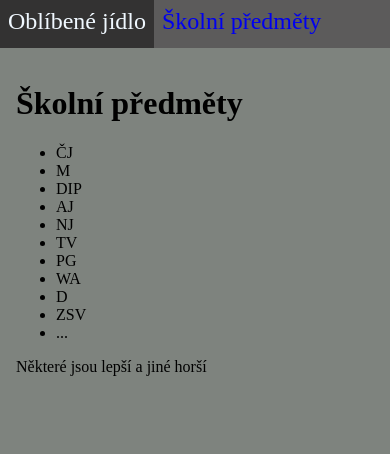
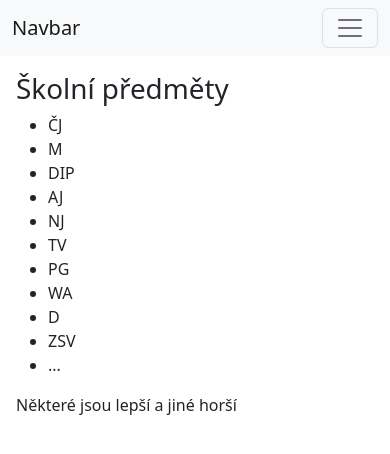
Before and after one commit to gyarab/2022_3e_wa_s1_chalupa, a plain HTML site: page ProlinkovanyWeb/schoolSubjects.html in a window 390 px wide. Drawn offline with nearby package versions, Linux system fonts and the light colour scheme.

Commit message:
responsive menu

```diff
--- a/ProlinkovanyWeb/index.html
+++ b/ProlinkovanyWeb/index.html
@@ -2,15 +2,36 @@
 <html>
     <head>
         <meta charset="utf-8" />
-    <title>Page Title</title>
+        <title>Domů</title>
         <meta name="viewport" content="width=device-width, initial-scale=1" />
         <link rel="stylesheet" type="text/css" media="screen" href="main.css" />
+        <link
+            href="https://cdn.jsdelivr.net/npm/bootstrap@5.2.2/dist/css/bootstrap.min.css"
+            rel="stylesheet"
+            integrity="sha384-Zenh87qX5JnK2Jl0vWa8Ck2rdkQ2Bzep5IDxbcnCeuOxjzrPF/et3URy9Bv1WTRi"
+            crossorigin="anonymous"
+        />
         <script defer src="main.js"></script>
     </head>
     <body>
         <nav>
-      <a href="./index.html">Oblíbené jídlo</a>
-      <a href="./schoolSubjects.html">Školní předměty</a>
+          <nav class="navbar navbar-expand-lg bg-light">
+            <div class="container-fluid">
+              <a class="navbar-brand" href="#">Navbar</a>
+              <button class="navbar-toggler" type="button" data-bs-toggle="collapse" data-bs-target="#navbarNav" aria-controls="navbarNav" aria-expanded="false" aria-label="Toggle navigation">
+                <span class="navbar-toggler-icon"></span>
+              </button>
+              <div class="collapse navbar-collapse" id="navbarNav">
+                <ul class="navbar-nav">
+                  <li class="nav-item">
+                    <a class="nav-link" href="./index.html">Domů</a>
+                  </li>
+                  <li class="nav-item">
+                    <a class="nav-link" href="./schoolSubjects.html">Předměty</a>
+                  </li>
+                </ul>
+              </div>
+            </div>
           </nav>
 
         <div class="content">
--- a/ProlinkovanyWeb/main.css
+++ b/ProlinkovanyWeb/main.css
@@ -15,26 +15,6 @@ html {
     color: black;
 }
 
-nav {
-  height: 3rem;
-  display: flex;
-  align-items: center;
-  justify-content: flex-start;
-  background-color: rgb(92, 91, 91);
-}
-
-nav a {
-  height: 100%;
-  font-size: 1.5rem;
-  text-decoration: none;
-  padding: 0.5rem;
-}
-
-nav a:hover {
-  background-color: #333232;
-  color: aliceblue;
-}
-
 h1 {
     font-size: 2rem;
 }
--- a/ProlinkovanyWeb/schoolSubjects.html
+++ b/ProlinkovanyWeb/schoolSubjects.html
@@ -6,12 +6,40 @@
         <title>DRUHÁ STRÁNKA</title>
         <meta name="viewport" content="width=device-width, initial-scale=1" />
         <link rel="stylesheet" type="text/css" media="screen" href="main.css" />
-    <script src="main.js"></script>
+        <link
+            href="https://cdn.jsdelivr.net/npm/bootstrap@5.2.2/dist/css/bootstrap.min.css"
+            rel="stylesheet"
+            integrity="sha384-Zenh87qX5JnK2Jl0vWa8Ck2rdkQ2Bzep5IDxbcnCeuOxjzrPF/et3URy9Bv1WTRi"
+            crossorigin="anonymous"
+        />
+        <script defer src="main.js"></script>
     </head>
     <body>
-    <nav>
-      <a href="./index.html">Oblíbené jídlo</a>
-      <a href="./schoolSubjects.html">Školní předměty</a>
+        <nav class="navbar navbar-expand-lg bg-light">
+            <div class="container-fluid">
+                <a class="navbar-brand" href="#">Navbar</a>
+                <button
+                    class="navbar-toggler"
+                    type="button"
+                    data-bs-toggle="collapse"
+                    data-bs-target="#navbarNav"
+                    aria-controls="navbarNav"
+                    aria-expanded="false"
+                    aria-label="Toggle navigation"
+                >
+                    <span class="navbar-toggler-icon"></span>
+                </button>
+                <div class="collapse navbar-collapse" id="navbarNav">
+                    <ul class="navbar-nav">
+                        <li class="nav-item">
+                            <a class="nav-link" href="./index.html">Domů</a>
+                        </li>
+                        <li class="nav-item">
+                            <a class="nav-link" href="./schoolSubjects.html">Předměty</a>
+                        </li>
+                    </ul>
+                </div>
+            </div>
         </nav>
 
         <div class="content">
```
Lines whose indentation alone changed are shown as unchanged.
